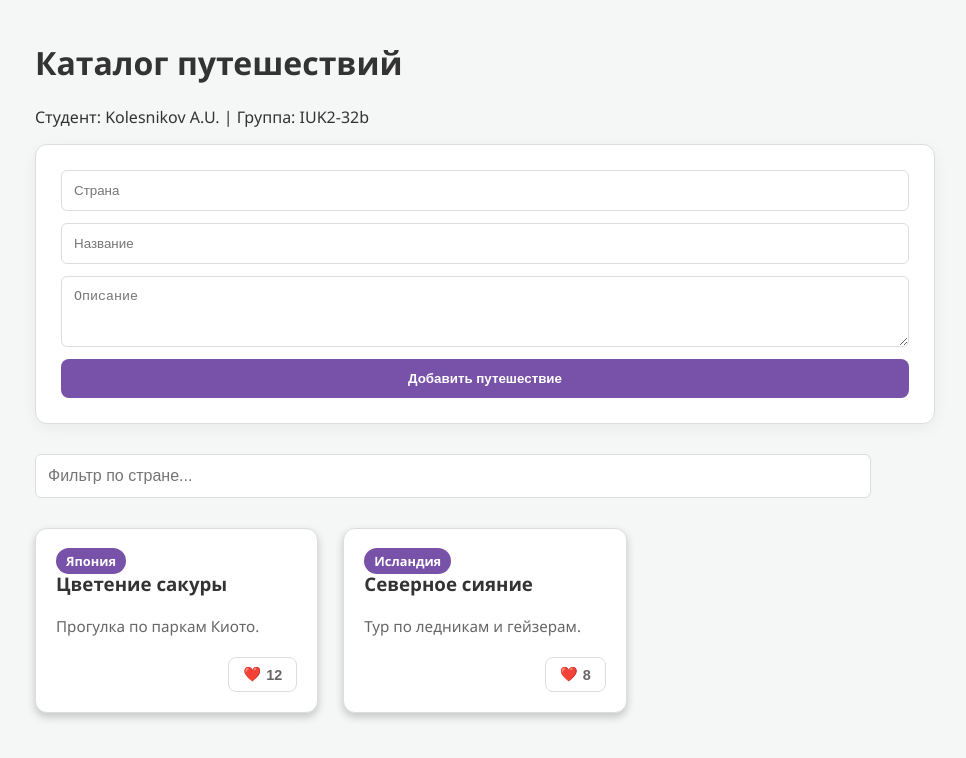
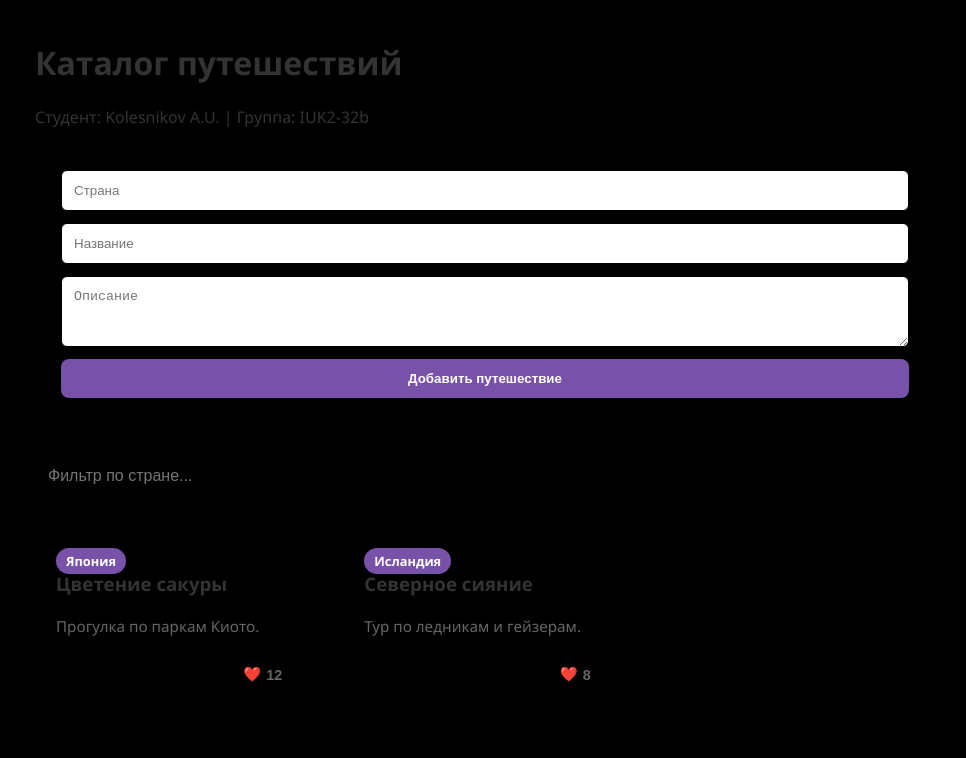
Before and after one commit to arseniyn77-boop/demo, a React (Create React App) app: page / in a window 1280 px wide. Shown: the top 758 px of the page, without its empty margins (155-1121 px from the left). Built offline with nearby package versions, Linux system fonts and the light colour scheme.

Commit message:
ссс кномпок

```diff
--- a/src/App.css
+++ b/src/App.css
@@ -1,15 +1,15 @@
 :root {
-  /* Заменяем темные цвета на светлые */
-  --bg-color: #f4f7f6;        /* Светло-серый фон страницы */
-  --card-bg-color: #ffffff;   /* Белый фон для карточек и форм */
-  --text-primary: #333333;    /* Темный текст для контраста */
-  --text-secondary: #666666;  /* Серый текст для описаний */
+
+  --bg-color: #000000;
+  --card-bg-color: #000000;
+  --text-primary: #333333;
+  --text-secondary: #666666;
   --accent-purple: #7851a9;
   --accent-purple-hover: #8a2be2;
-  --border-color: #dddddd;    /* Светлые границы */
+  --border-color: #000000;
 }
 
-/* Добавим стили для body, чтобы фон был на всю страницу, а не только в контейнере */
+
 body {
   margin: 0;
   background-color: var(--bg-color);
@@ -25,7 +25,7 @@ body {
   min-height: 100vh;
 }
 
-/* В светлой теме тени лучше делать мягче и прозрачнее */
+
 .add-form {
   display: flex;
   flex-direction: column;
@@ -34,21 +34,20 @@ body {
   background: var(--card-bg-color);
   padding: 25px;
   border-radius: 12px;
-  box-shadow: 0 4px 15px rgba(0,0,0,0.05); /* Уменьшили прозрачность тени */
+  box-shadow: 0 4px 15px rgba(0,0,0,0.05);
   border: 1px solid var(--border-color);
 }
 
 .add-form input, .add-form textarea {
   padding: 12px;
-  background-color: #ffffff; /* Поля ввода теперь белые */
+  background-color: #ffffff;
   border: 1px solid var(--border-color);
   border-radius: 6px;
   color: var(--text-primary);
   transition: border-color 0.3s;
 }
 
-/* Остальные стили можно оставить без изменений,
-   так как они используют переменные, которые мы обновили выше */
+
 
 .add-form input:focus, .add-form textarea:focus {
   outline: none;
@@ -71,6 +70,27 @@ body {
   border-color: var(--accent-purple);
 }
 
+.delete-btn {
+  background: none !important;
+  color: var(--text-secondary) !important;
+  padding: 0 !important;
+  font-size: 1.2rem;
+  border: none !important;
+  opacity: 0.5;
+  transition: opacity 0.3s, transform 0.2s;
+}
+
+.delete-btn:hover {
+  opacity: 1;
+  transform: scale(1.1);
+  color: #ff4757 !important;
+}
+
+.filter-section {
+  display: flex;
+  gap: 15px;
+  margin-bottom: 30px;
+}
 
 .grid {
   display: grid;
--- a/src/App.js
+++ b/src/App.js
@@ -1,4 +1,3 @@
-// App.js (обновленная версия для темной темы)
 import React, { useState } from 'react';
 import './App.css';
 
```
